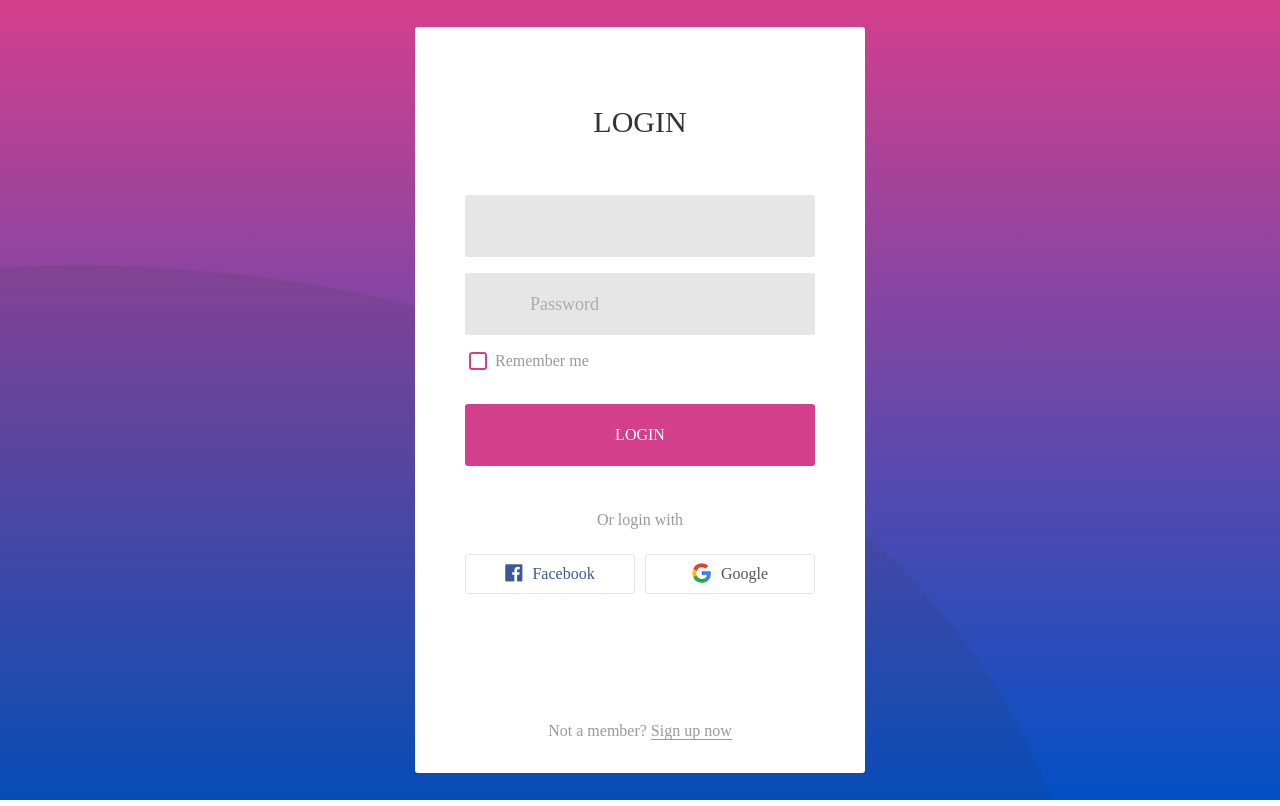
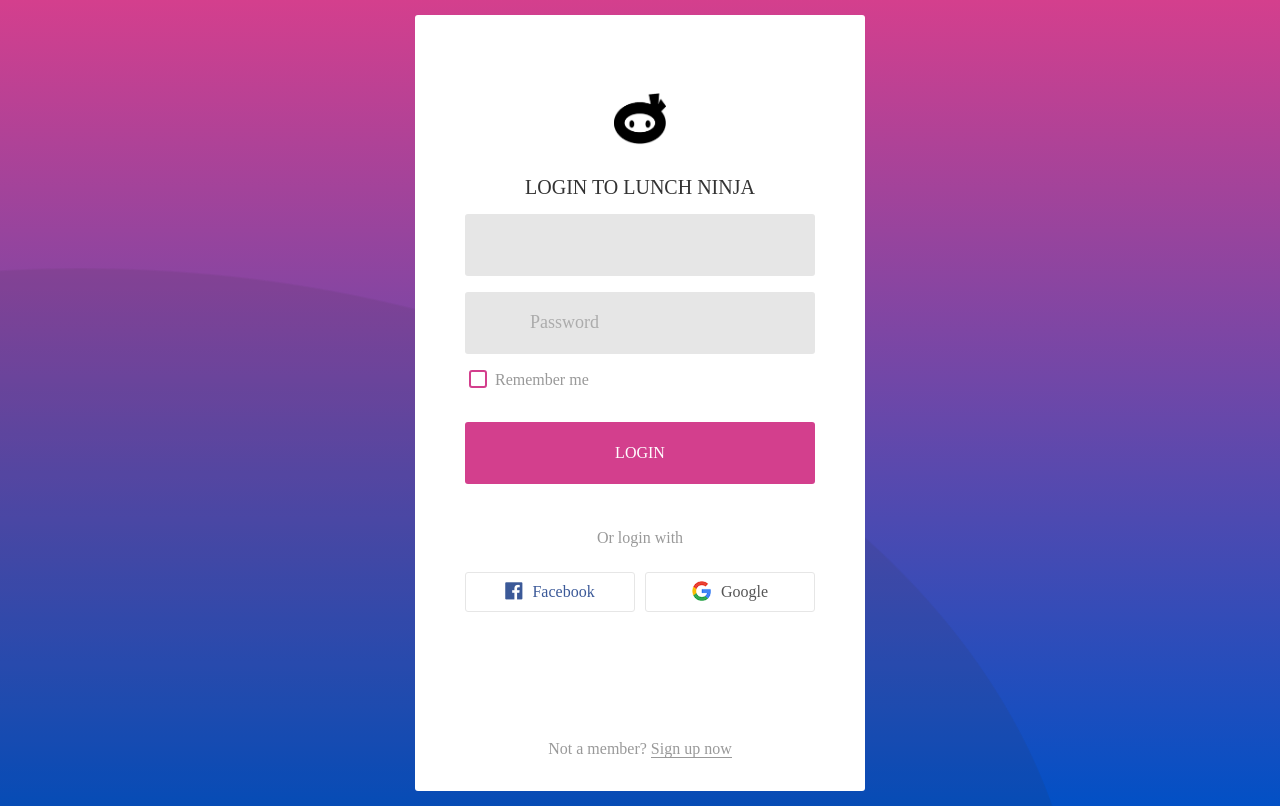
Before and after one commit to gcivil-nyu-org/fall2019-cs-gy-6063-team-stellar, a Django app: page /login/ in a window 1280 px wide. Run offline with Django 3.2, Linux system fonts and the light colour scheme; some libraries are stand-ins or nearby versions; some web fonts are replaced.

Commit message:
add logo login

```diff
--- a/user_account/static/Login_v11/Login_v11/css/main.css
+++ b/user_account/static/Login_v11/Login_v11/css/main.css
@@ -233,7 +233,7 @@ iframe {
 
 .login100-form-title {
   font-family: Raleway-Black;
-  font-size: 30px;
+  font-size: 20px;
   color: #333333;
   line-height: 1.2;
   text-transform: uppercase;
@@ -299,7 +299,14 @@ iframe {
     opacity: 0;
   }
 }
+.back-lunchninja {
+    margin-left: auto;
+    margin-right:auto;
+    display:block;
+  max-width:15%;
+  max-height:15%
 
+}
 .symbol-input100 {
   font-size: 24px;
   color: #999999;
--- a/user_account/templates/login.html
+++ b/user_account/templates/login.html
@@ -32,8 +32,9 @@
 				<form class="login100-form validate-form" action="/login/" method="post">
 
                     {% csrf_token %}
-					<span class="login100-form-title p-b-55">
-						Login
+                    <img  class="back-lunchninja" src="{% static 'Login/image/background.png'%}" alt=" ">
+					<span class="login100-form-title p-t-30 p-b-15 ">
+						Login to lunch ninja
 					</span>
 
 					<div class="wrap-input100 validate-input m-b-16" data-validate = "Invalid username">
```
